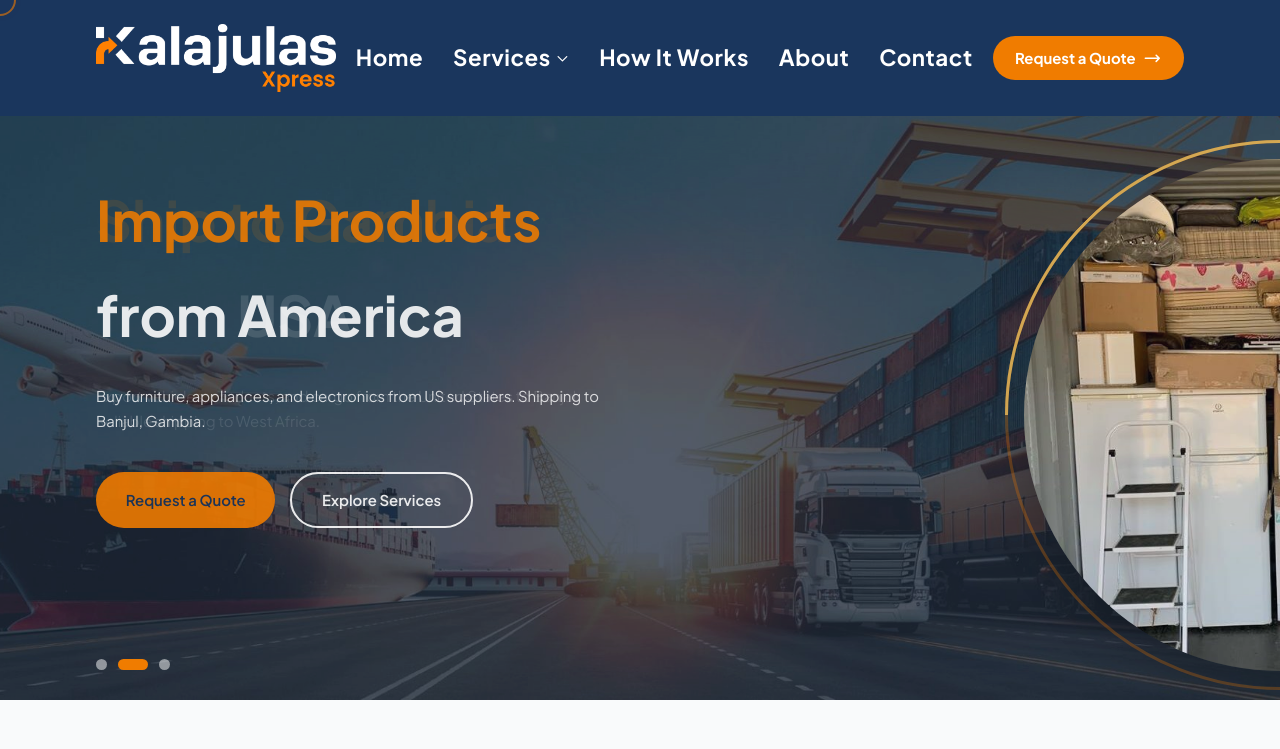
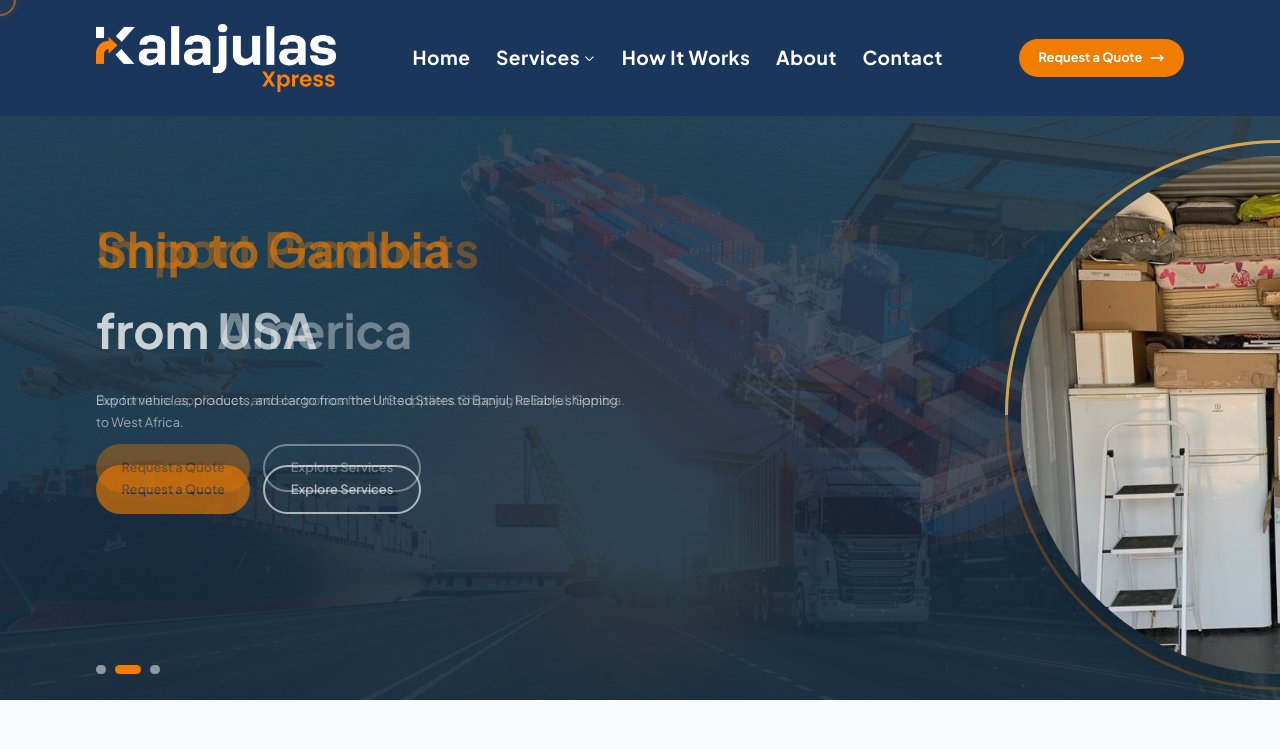
Before and after one commit to joinsusuco/atlanticbridge-website, a Next.js app: page / in a window 1280 px wide. Shown: the top 749 px of the page. Built offline with nearby package versions, Linux system fonts and the light colour scheme.

Commit message:
fix: Set base font size to 80%

```diff
--- a/app/globals.css
+++ b/app/globals.css
@@ -38,7 +38,7 @@
 
 /* Base font size bump — scales all rem-based sizes site-wide */
 html {
-  font-size: 93%;
+  font-size: 80%;
   scroll-behavior: smooth;
 }
 
```
